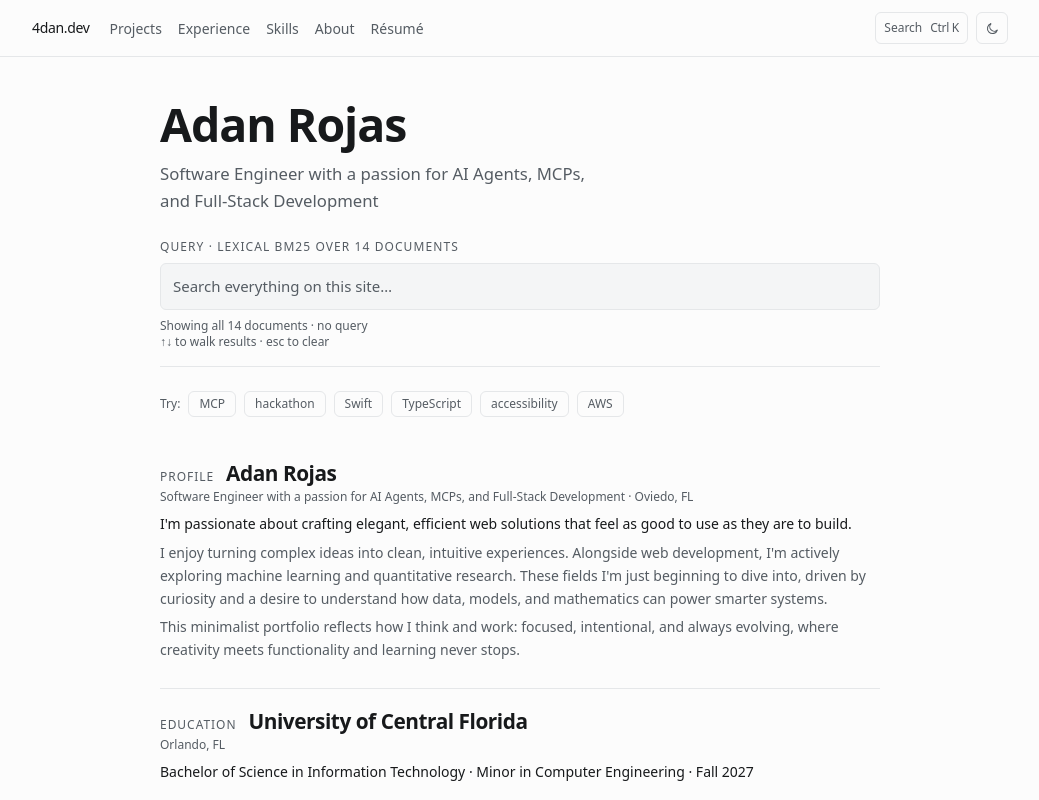
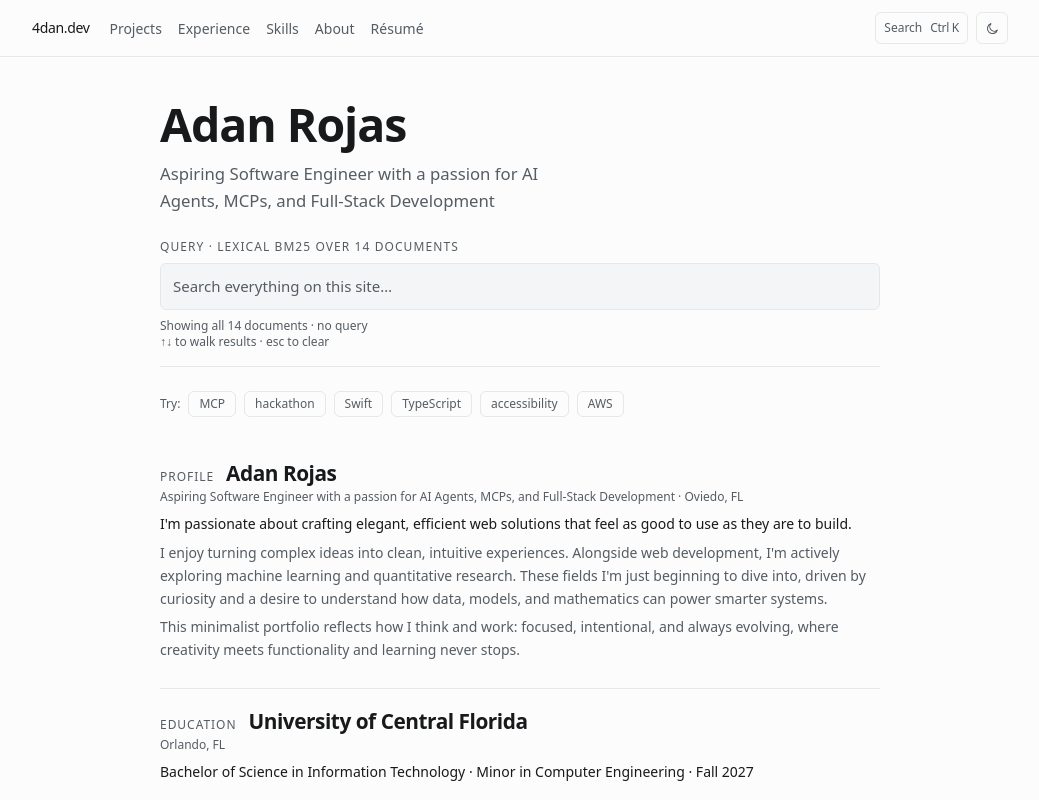
Before and after one commit to adanjoserrojas/Portfolio_v1, a Next.js app: page / in a window 1280 px wide. Shown: the top 800 px of the page, without its empty margins (120-1159 px from the left). Built offline with nearby package versions, Linux system fonts and the light colour scheme.

Commit message:
New Icons

```diff
--- a/app/page.tsx
+++ b/app/page.tsx
@@ -9,7 +9,7 @@ export const metadata: Metadata = {
   // Homepage title leads with the name (§9.1), so it overrides the template.
   title: { absolute: "Adan Rojas — Software Engineer | 4dan.dev" },
   description:
-    "Software engineer working on agentic AI, MCP tooling, and full-stack development. UCF Information Technology, Fall 2027. Search every project, role, and skill.",
+    "Aspiring Software engineer working on agentic AI, MCP tooling, and full-stack development. UCF Information Technology, Fall 2027. Search every project, role, and skill.",
   alternates: { canonical: "/" },
 };
 
--- a/content/profile.ts
+++ b/content/profile.ts
@@ -18,7 +18,7 @@ const data = {
   // §Q13 RESOLVED (Adan, 2026-08-04): "delete full-stack developer".
   // bio[0] no longer contradicts this line — see the note on bio below.
   roleLine:
-    "Software Engineer with a passion for AI Agents, MCPs, and Full-Stack Development",
+    "Aspiring Software Engineer with a passion for AI Agents, MCPs, and Full-Stack Development",
 
   // _source: live site footer / REDESIGN.md §2.3. Not present in the repo.
   location: "Oviedo, FL",
```
Also changed, not shown: app/apple-icon.png, app/icon.png.
